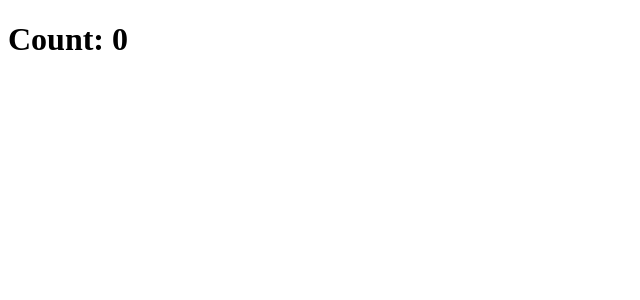
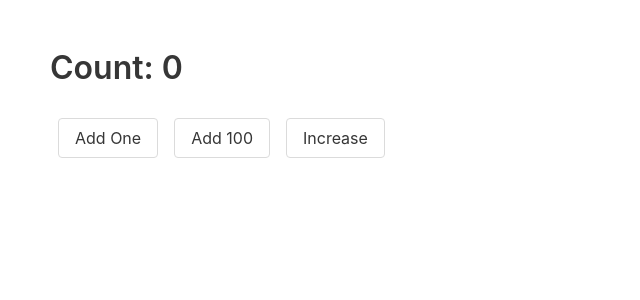
Before and after one commit to mate-academy/react_counter, a React (Create React App) app: page / in a window 1280 px wide. Shown: the top 300 px of the page, without its empty margins (0-640 px from the left). Built offline with nearby package versions, Linux system fonts and the light colour scheme; the HTML template or start-up script is replaced by a standard one.

Commit message:
Solution

```diff
--- a/src/App.scss
+++ b/src/App.scss
@@ -1 +1,4 @@
 // styles go here
+body {
+  margin: 50px;
+}
--- a/src/App.tsx
+++ b/src/App.tsx
@@ -1,16 +1,67 @@
 import React from 'react';
+import 'bulma/css/bulma.min.css';
 import './App.scss';
 
-class App extends React.Component {
-  addOne = () => {};
+type State = {
+  count: number,
+};
 
-  add100 = () => {};
+class App extends React.Component<{}, State> {
+  state = {
+    count: 0,
+  };
 
-  increase = () => {};
+  addOne = () => {
+    this.setState((prevState) => ({
+      count: prevState.count + 1,
+    }));
+  };
+
+  add100 = () => {
+    this.setState((prevState) => ({
+      count: prevState.count + 100,
+    }));
+  };
+
+  increase = () => {
+    if (this.state.count % 5 === 0) {
+      this.add100();
+    }
+
+    this.addOne();
+  };
 
   render() {
+    const { count } = this.state;
+
     return (
-      <h1>Count: 0</h1>
+      <>
+        <h1 className="title">{`Count: ${count}`}</h1>
+
+        <button
+          type="button"
+          onClick={this.addOne}
+          className="button m-2"
+        >
+          Add One
+        </button>
+
+        <button
+          type="button"
+          onClick={this.add100}
+          className="button m-2"
+        >
+          Add 100
+        </button>
+
+        <button
+          type="button"
+          onClick={this.increase}
+          className="button m-2"
+        >
+          Increase
+        </button>
+      </>
     );
   }
 }
```
Also changed, not shown: package.json (line endings or trailing spaces), 1 other file (tests, documents, lock files or other folders).
